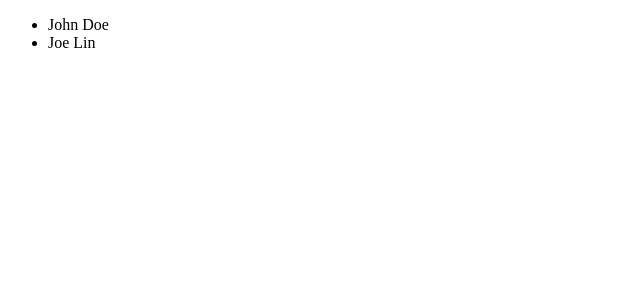
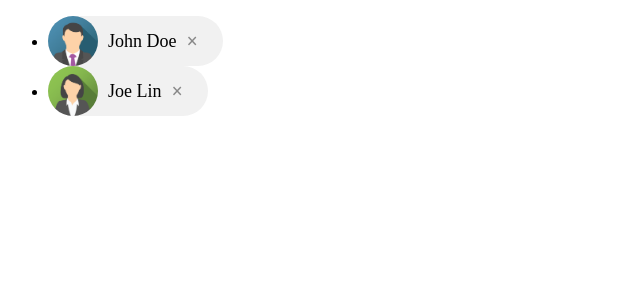
Before and after one commit to fancn21th/1-008-Advanced-Vue, a Vue app: page / in a window 1280 px wide. Shown: the top 300 px of the page, without its empty margins (0-640 px from the left). Built offline with nearby package versions, Linux system fonts and the light colour scheme.

Commit message:
scoped slot

```diff
--- a/src/App.vue
+++ b/src/App.vue
@@ -1,16 +1,24 @@
 <template>
   <div id="app">
-    <contact-list :data="contactList"></contact-list>
+    <contact-list :data="contactList">
+      <template slot-scope="props">
+        <contact :imgUrl="props.contact.imageUrl">{{
+          props.contact.name
+        }}</contact>
+      </template>
+    </contact-list>
   </div>
 </template>
 
 <script>
 import ContactList from './components/ContactList.vue';
+import Contact from './components/Contact.vue';
 
 export default {
   name: 'App',
   components: {
     ContactList,
+    Contact,
   },
   data() {
     return {
@@ -18,10 +26,12 @@ export default {
         {
           id: 1,
           name: 'John Doe',
+          imageUrl: 'avatar-1',
         },
         {
           id: 2,
           name: 'Joe Lin',
+          imageUrl: 'avatar-2',
         },
       ],
     };
--- a/src/components/Contact.vue
+++ b/src/components/Contact.vue
@@ -1,18 +1,27 @@
 <template>
   <div class="chip">
-    <img
-      src="@/assets/image/avatar-1.png"
-      alt="Person"
-      width="96"
-      height="96"
-    />
-    John Doe
+    <img :src="getImgUrl(imgUrl)" alt="Person" width="96" height="96" />
+    <slot></slot>
     <span class="closebtn">&times;</span>
   </div>
 </template>
 
 <script>
-export default {};
+export default {
+  props: {
+    imgUrl: {
+      type: String,
+      required: true,
+    },
+  },
+  methods: {
+    getImgUrl(avatar) {
+      // https://stackoverflow.com/questions/40491506/vue-js-dynamic-images-not-working
+      const images = require.context('../assets/image', false, /\.png$/);
+      return images(`./${avatar}.png`);
+    },
+  },
+};
 </script>
 
 <style>
--- a/src/components/ContactList.vue
+++ b/src/components/ContactList.vue
@@ -1,7 +1,7 @@
 <template>
   <ul>
     <li v-for="contact in data" :key="contact.id">
-      <slot>{{ contact.name }}</slot>
+      <slot :contact="contact">{{ contact.name }}</slot>
     </li>
   </ul>
 </template>
```
